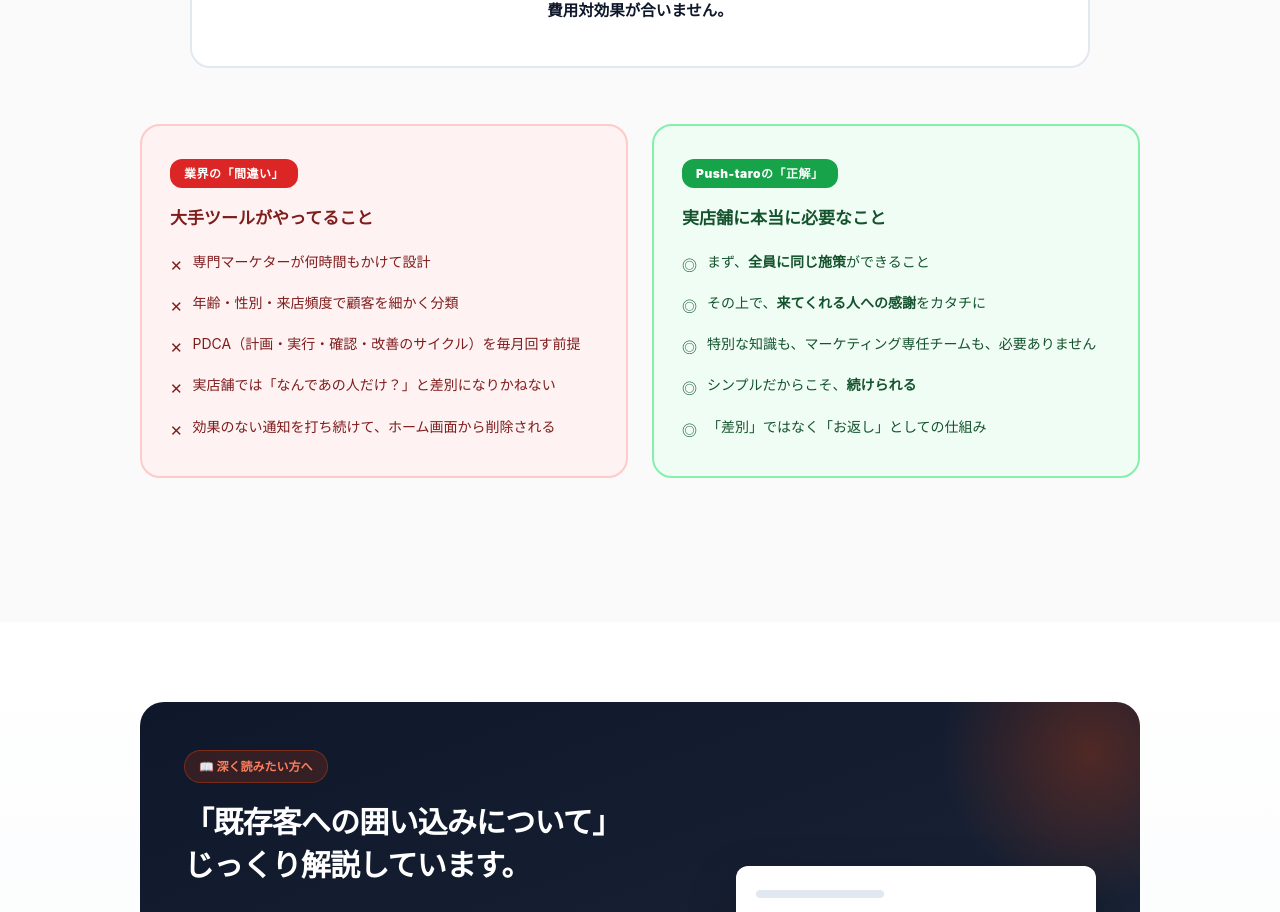
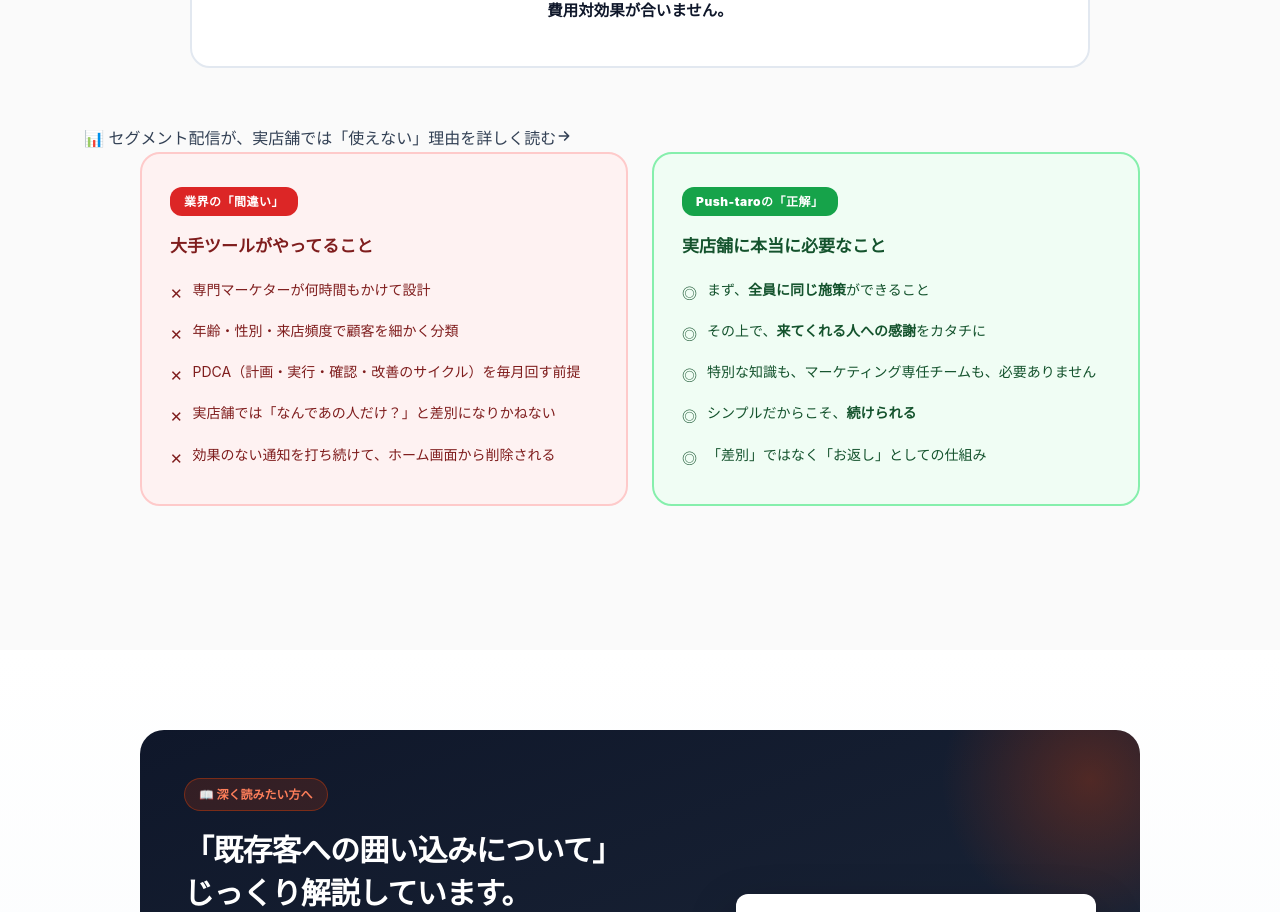
Before and after one commit to thellcishii-lang/push-taro, a Next.js app: page / in a window 1280 px wide. Shown: the part 3654-4566 px from the top of the page. Built offline with nearby package versions, Linux system fonts and the light colour scheme; no server answers.

Commit message:
Add link to segmentation guide in HomeClient component

```diff
--- a/app/components/HomeClient.tsx
+++ b/app/components/HomeClient.tsx
@@ -283,6 +283,14 @@ export default function HomeClient() {
               <strong>費用対効果が合いません。</strong>
             </p>
           </div>
+
+           <Link href="/guide/segmentation" className="philosophy-statement-link">
+        📊 セグメント配信が、実店舗では「使えない」理由を詳しく読む
+        <svg width="16" height="16" viewBox="0 0 24 24" fill="none">
+          <path d="M5 12h14M13 6l6 6-6 6" stroke="currentColor" strokeWidth="2.5" strokeLinecap="round" strokeLinejoin="round" />
+        </svg>
+      </Link>
+
           <div className="philosophy-compare">
             <div className="pc-card is-wrong tilt-in-left">
               <span className="pc-badge">業界の「間違い」</span>
```
